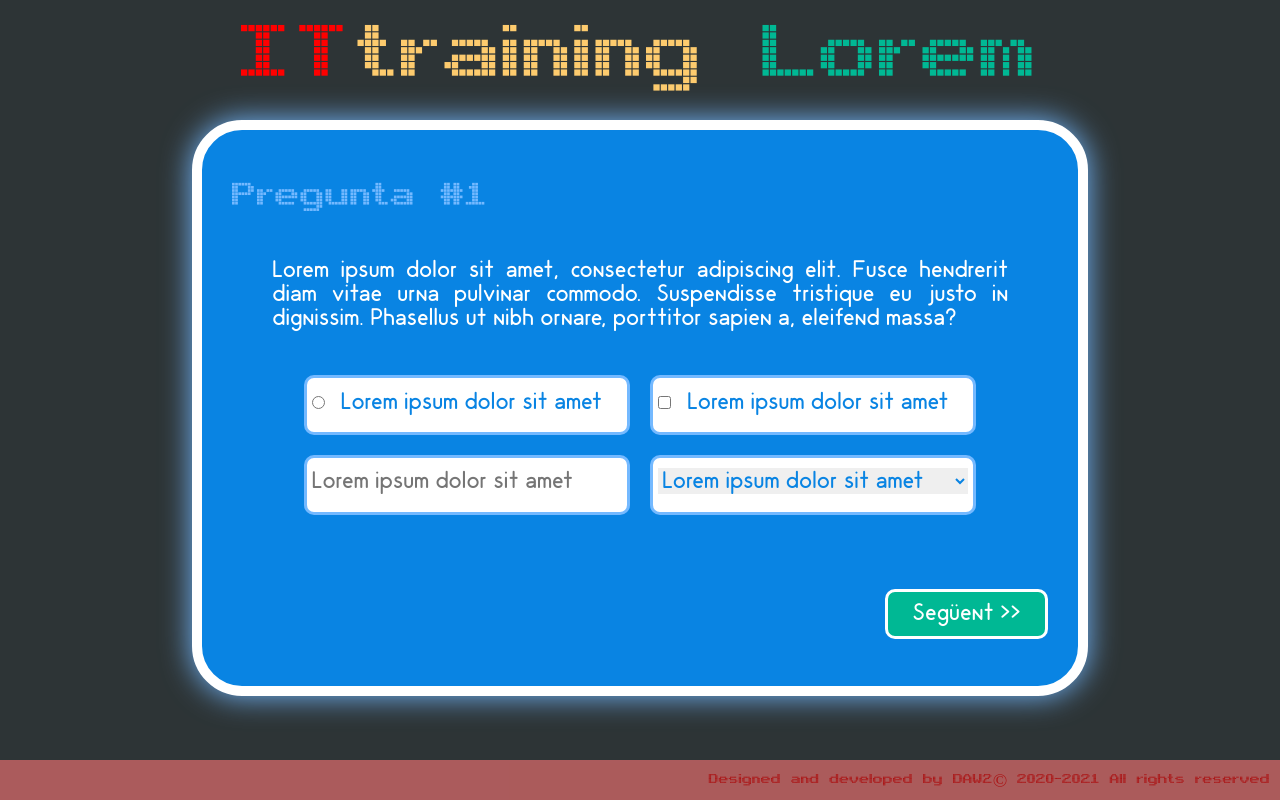
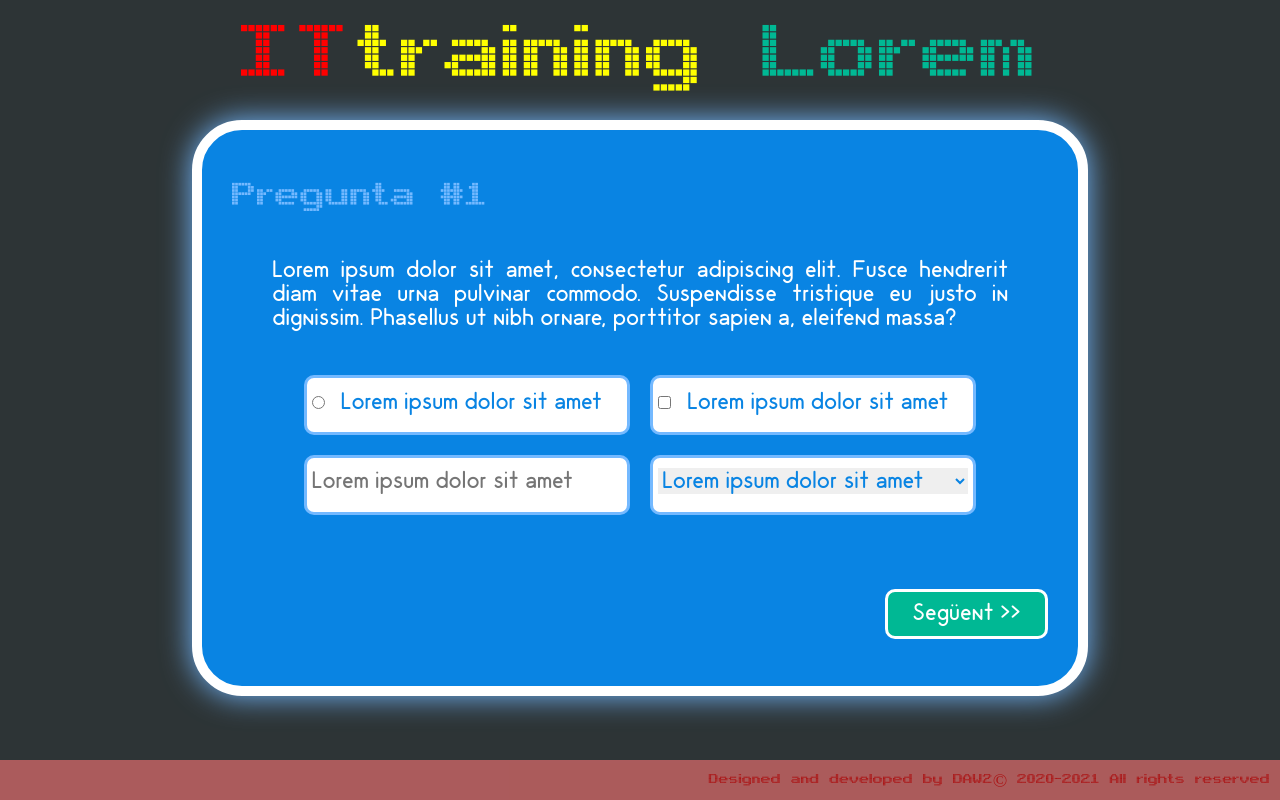
Before and after one commit to marcgine/Activitat_ITtraining, a plain HTML site: page index.html in a window 1280 px wide. Drawn offline with Linux system fonts and the light colour scheme.

Commit message:
Versio 3

```diff
--- a/css/estils.css
+++ b/css/estils.css
@@ -42,7 +42,7 @@ span.vermell {
 }
 
 span.groc {
-  color: #fdcb6e;
+  color: yellow;
 }
 
 span.verd {
```
